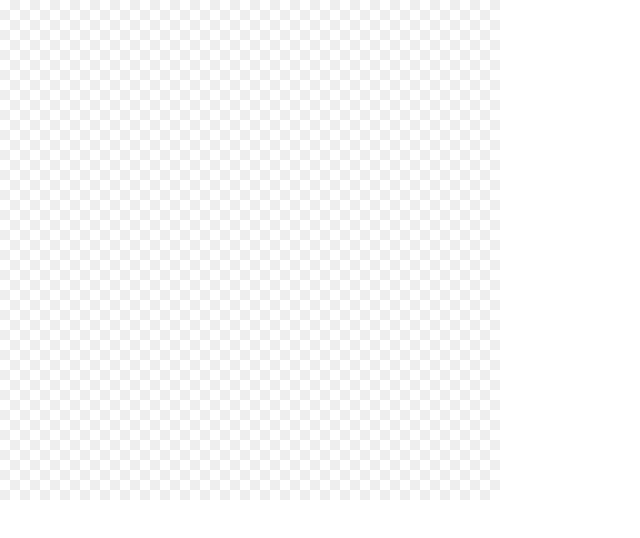
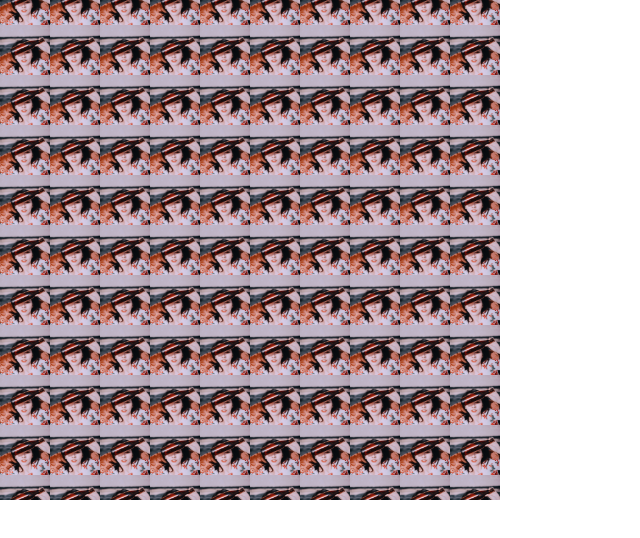
Before and after one commit to 467057463/demo, a React app in the folder css/: page / in a window 1280 px wide. Shown: the top 538 px of the page, without its empty margins (0-640 px from the left). Built offline with nearby package versions, Linux system fonts and the light colour scheme.

Commit message:
set background size

```diff
--- a/css/src/styles/style.scss
+++ b/css/src/styles/style.scss
@@ -13,5 +13,6 @@ body{
   // background: conic-gradient(from 20deg, yellowgreen 0deg 120deg, gold 120deg 240deg, deepskyblue 0deg);
   // background: radial-gradient(closest-side, gray, transparent),
   //             conic-gradient(red, magenta, blue, aqua, lime, yellow, red);
-  background: conic-gradient(#eee 25%, white 0deg 50%, #eee 0deg 75%, white 0deg) 0 / 20px 20px;
+  // background: conic-gradient(#eee 25%, white 0deg 50%, #eee 0deg 75%, white 0deg) 0 / 20px 20px;
+  background: url('../images/back.jpg') 0 / 50px 50px;
 }
```
